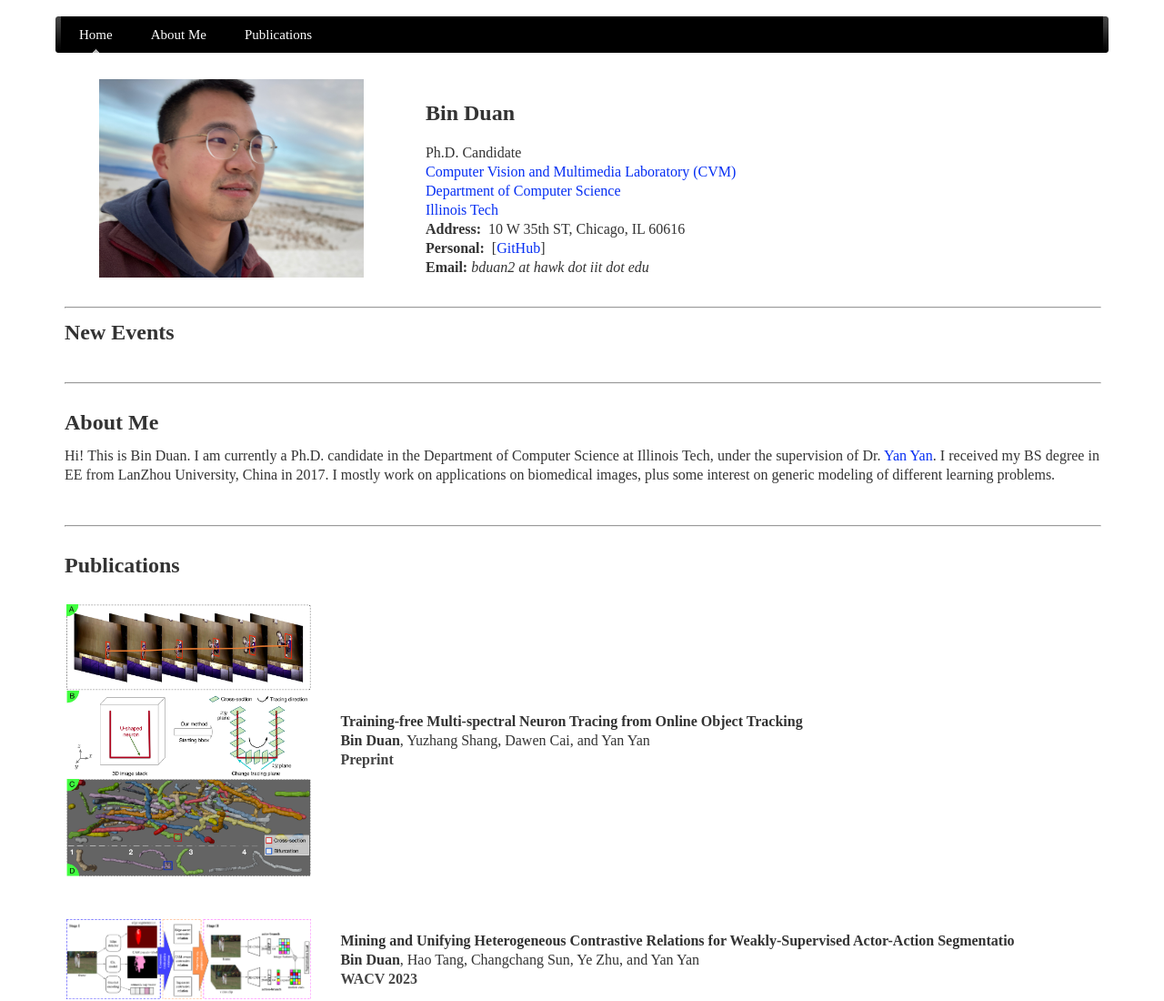
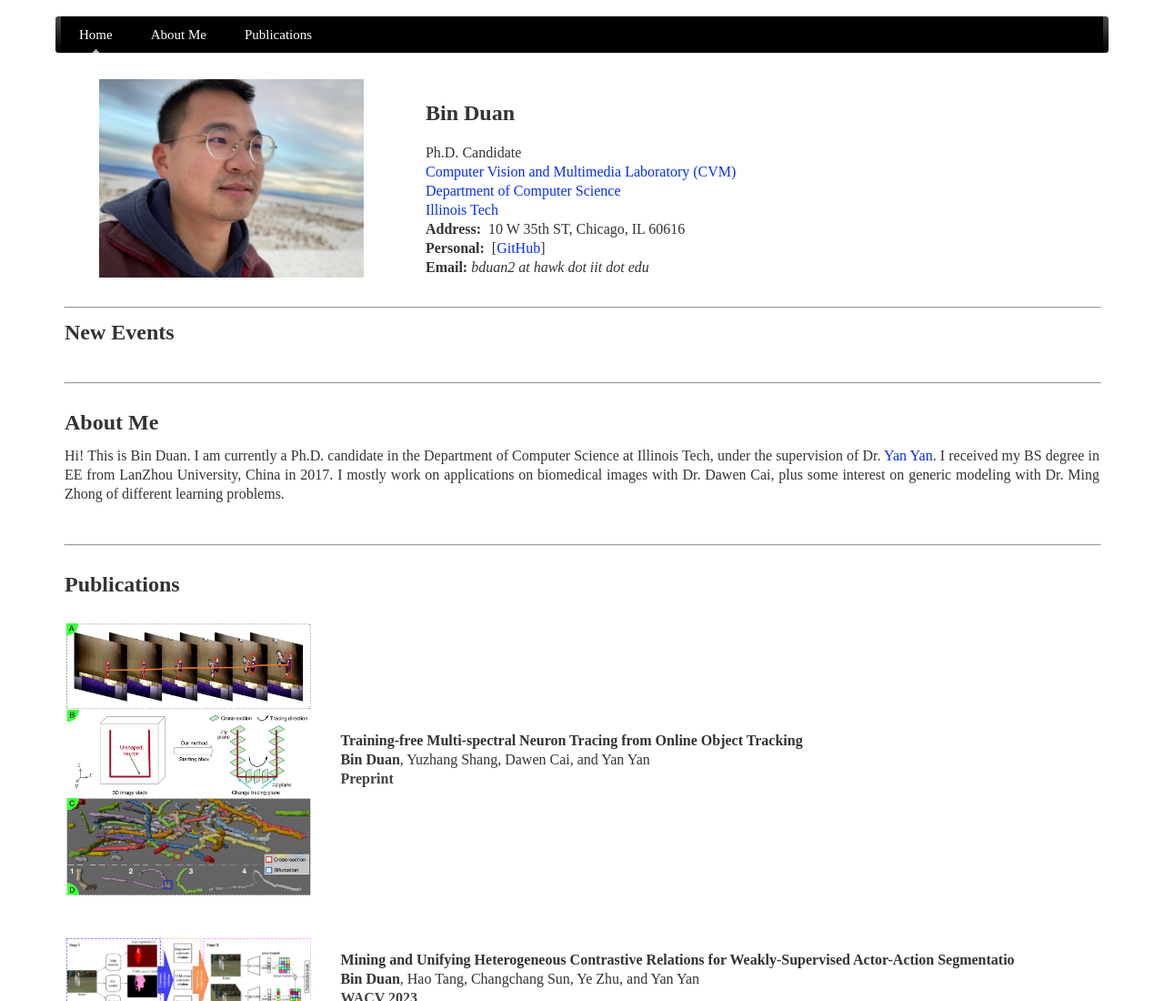
Before and after one commit to tuffr5/tuffr5.github.io, a plain HTML site: page index.html in a window 1280 px wide. Shown: the top 1100 px of the page at 91% size. Drawn offline with nearby package versions, Linux system fonts and the light colour scheme.

Commit message:
update link

```diff
--- a/index.html
+++ b/index.html
@@ -161,9 +161,9 @@
 
 	<h2 class="wsite-content-title" style="text-align:left;"><font size="5">About Me</font></h2>
 
-	<div class="paragraph" style="text-align:justify;"><font size="3">Hi! This is Bin Duan. I am currently a Ph.D. candidate in the Department of Computer Science at Illinois Tech, under the supervision of Dr. <a href="https://scholar.google.com/citations?user=zhi-j1wAAAAJ&hl=en" target="_blank">Yan Yan</a>.
+	<div class="paragraph" style="text-align:justify;"><font size="3">Hi! This is Bin Duan. I am currently a Ph.D. candidate in the Department of Computer Science at Illinois Tech, under the supervision of Dr. <a href="https://tomyan555.github.io/" target="_blank">Yan Yan</a>.
 	I received my BS degree in EE from LanZhou University, China in 2017.
-	I mostly work on applications on biomedical images, plus some interest on generic modeling of different learning problems.
+	I mostly work on applications on biomedical images with Dr. <a href="https://www.cai-lab.org/" target="_blank"></a>Dawen Cai, plus some interest on generic modeling with Dr. <a href="https://mingjzhong.github.io/" target="_blank"></a>Ming Zhong of different learning problems.
 	<br>
 	&nbsp;</font></div>
 
```
